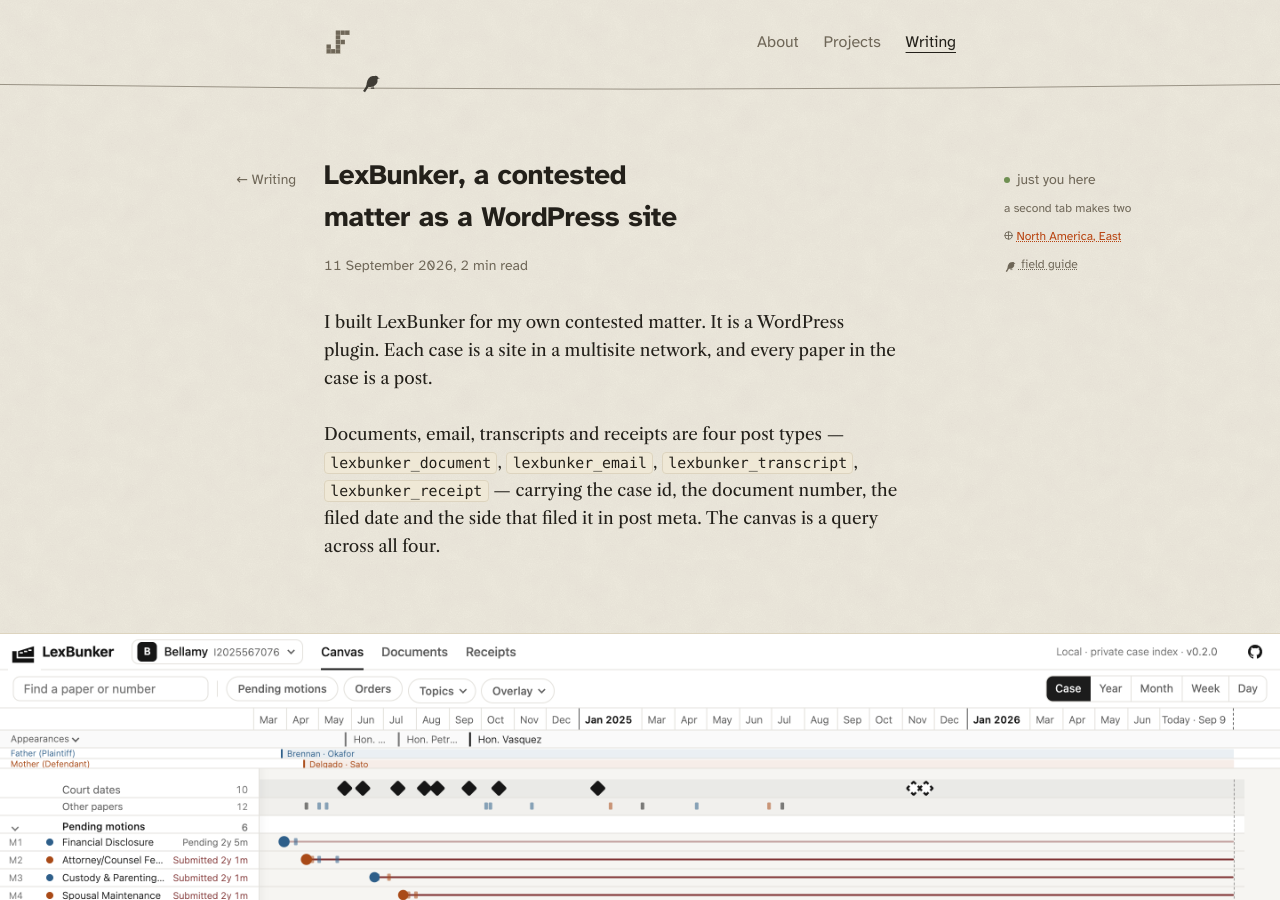
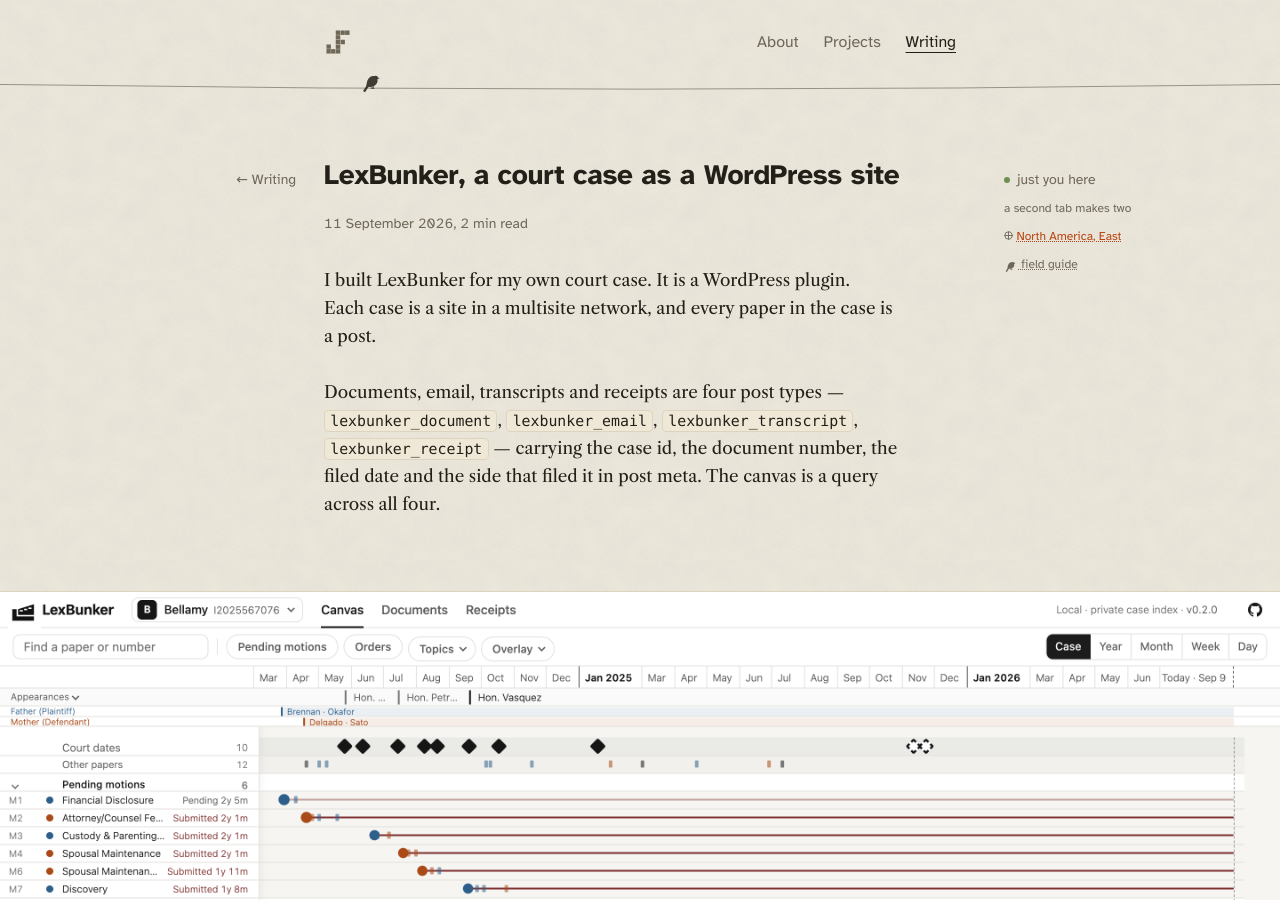
Before and after one commit to josephfusco/josephfusco.github.io, a Jekyll site: the page built from _posts/2026-09-11-lexbunker.md, in a window 1280 px wide and 900 px high. Built offline with Jekyll 4.4.1, drawn with Linux system fonts in a browser that asks for light colours.

Commit message:
A post says when it was updated, and LexBunker is for a court case

```diff
--- a/_includes/projects.html
+++ b/_includes/projects.html
@@ -40,7 +40,7 @@
 		</div>
 		<div>
 			<h3><a href="https://lexbunker.com">LexBunker</a> <span class="tag">access to justice</span></h3>
-			<p>A contested matter on one timeline, for family-law litigators.</p>
+			<p>A court case on one timeline, for family-law litigators.</p>
 		</div>
 	</li>
 {% endif %}
--- a/_layouts/post.html
+++ b/_layouts/post.html
@@ -11,7 +11,8 @@
 				{% include crumbs.html %}
 				<h1 style="view-transition-name: vt-{{ page.url | slugify }}; view-transition-class: post">{{ page.title | smartify }}</h1>
 				<p class="meta">
-					<time datetime="{{ page.date | date_to_xmlschema }}">{{ page.date | date: "%-d %B %Y" }}</time>, {% include minutes.html html=content %} min read
+					{% comment %}last_modified_at is the key the feed and the sitemap already read{% endcomment %}
+					<time datetime="{{ page.date | date_to_xmlschema }}">{{ page.date | date: "%-d %B %Y" }}</time>, {% if page.last_modified_at %}updated <time datetime="{{ page.last_modified_at | date_to_xmlschema }}">{{ page.last_modified_at | date: "%-d %B %Y" }}</time>, {% endif %}{% include minutes.html html=content %} min read
 				</p>
 				{{ content }}
 			</article>
--- a/_posts/2026-09-11-lexbunker.md
+++ b/_posts/2026-09-11-lexbunker.md
@@ -1,11 +1,11 @@
 ---
 layout: post
-title: LexBunker, a contested matter as a WordPress site
+title: LexBunker, a court case as a WordPress site
 permalink: lexbunker
 tags: [Law, WordPress]
 ---
 
-I built LexBunker for my own contested matter. It is a WordPress plugin. Each case is a site in a multisite network, and every paper in the case is a post.
+I built LexBunker for my own court case. It is a WordPress plugin. Each case is a site in a multisite network, and every paper in the case is a post.
 
 Documents, email, transcripts and receipts are four post types — `lexbunker_document`, `lexbunker_email`, `lexbunker_transcript`, `lexbunker_receipt` — carrying the case id, the document number, the filed date and the side that filed it in post meta. The canvas is a query across all four.
 
```
Also changed, not shown: _posts/2026-11-18-blameless-postmortems-for-relationships.md (+1 -0 lines).
